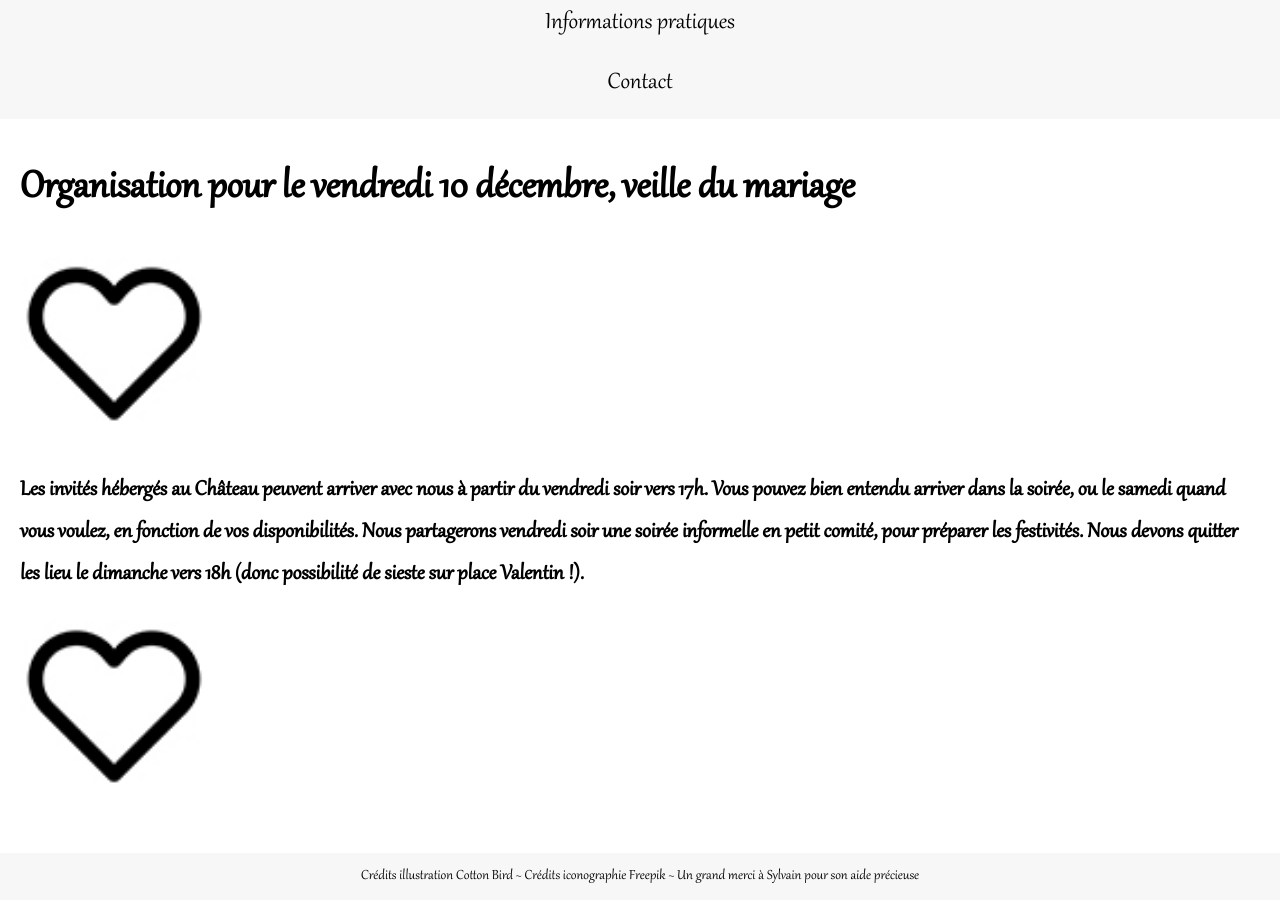
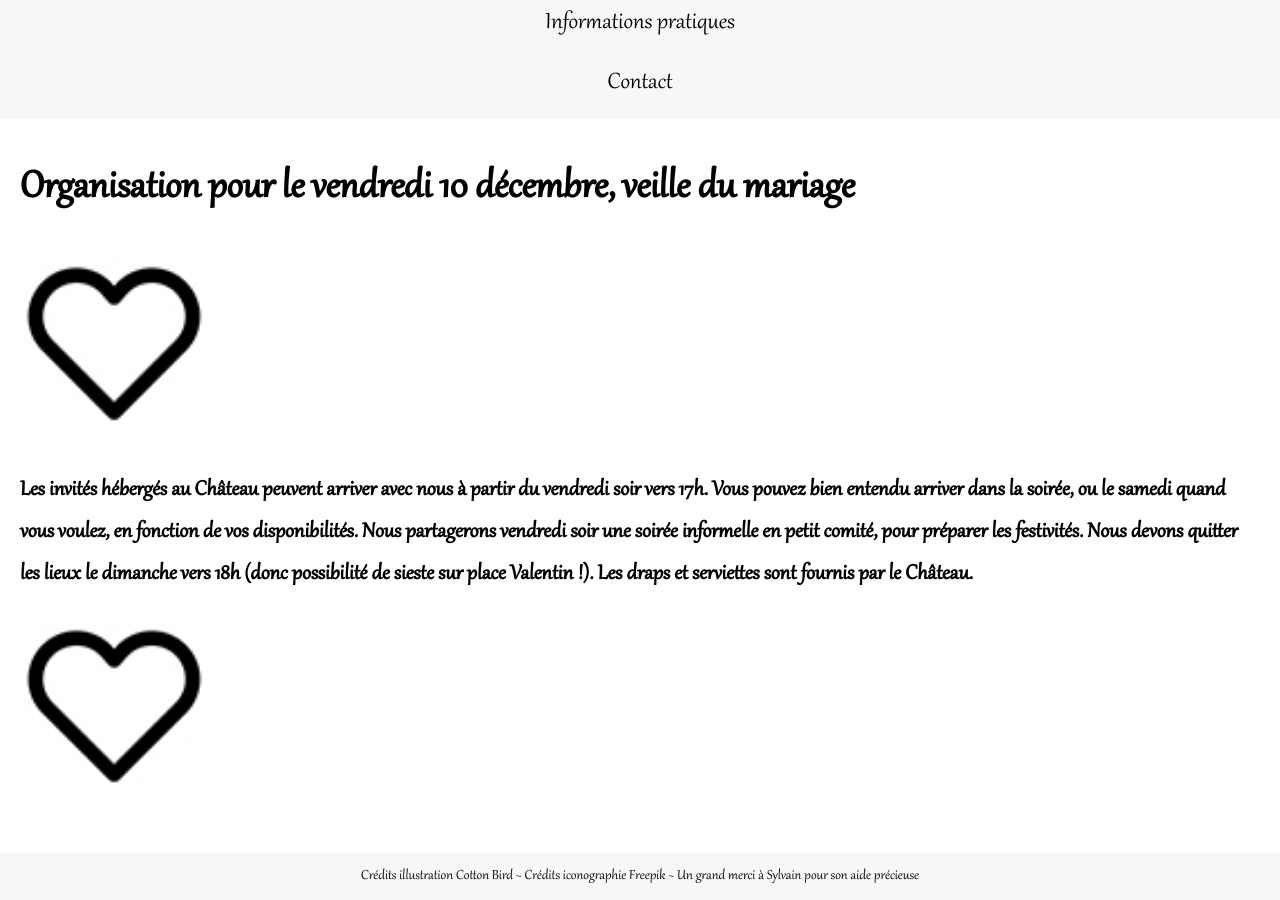
Before and after one commit to Germinal-A/Site-du-Mariage-de-Julia-et-Germain, a Jekyll site: the page built from vendredi.md, in a window 1280 px wide and 900 px high, scrolled down 973 px. Built offline with Jekyll 4.4.1, drawn with Linux system fonts in a browser that asks for light colours; our own code applies the rules of GitHub Pages for plain Markdown files.

Commit message:
Update vendredi.md

```diff
--- a/vendredi.md
+++ b/vendredi.md
@@ -5,7 +5,8 @@
 
 Les invités hébergés au Château peuvent arriver avec nous à partir du vendredi soir vers 17h. Vous pouvez bien entendu arriver dans la soirée, ou le samedi quand vous voulez, en fonction de vos disponibilités.
 Nous partagerons vendredi soir une soirée informelle en petit comité, pour préparer les festivités.
-Nous devons quitter les lieu le dimanche vers 18h (donc possibilité de sieste sur place Valentin !).
+Nous devons quitter les lieux le dimanche vers 18h (donc possibilité de sieste sur place Valentin !).
+Les draps et serviettes sont fournis par le Château.
 
 ![](assets/Coeur.jpg){: .large width="4%"}
 ![](assets/Coeur.jpg){: .small width="15%"}
```
